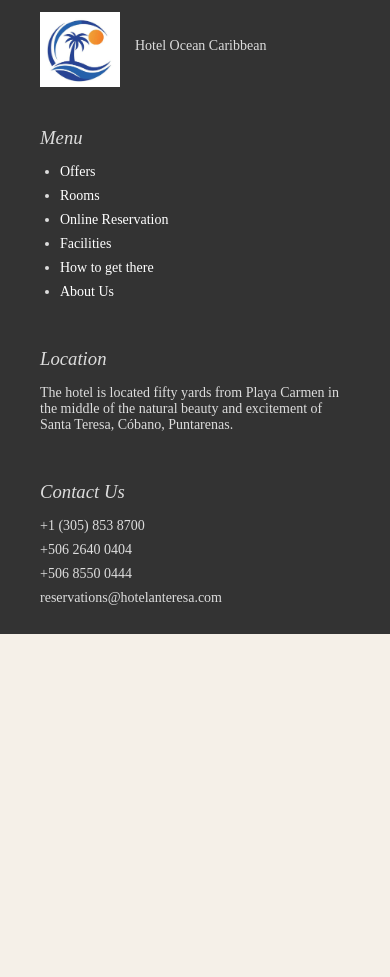
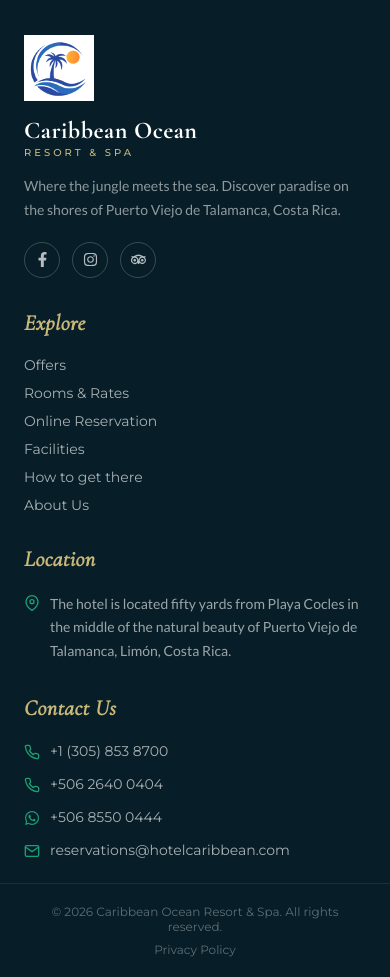
Before and after one commit to NixonAguero/CaribeanOcean_ClientFrontend, a React (Vite) app: page / in a window 390 px wide. Shown: the part 5680-6657 px from the top of the page. Before the commit the page ends 6314 px from the top, so only its background shows below. Built offline with nearby package versions, Linux system fonts and the light colour scheme.

Commit message:
Feat(ui): enhance footer desing

```diff
--- a/src/app/layout/Footer/Footer.css
+++ b/src/app/layout/Footer/Footer.css
@@ -1,79 +1,255 @@
-/* Mantener estilos existentes */
+/* ─── Footer ─────────────────────────────────────────── */
+
 .footer {
-  background-color: #333;
-  color: white;
-  padding: 20px 40px;
-  text-align: left;
+  position: relative;
+  background-color: #071E28; /* --co-night */
+  color: rgba(255, 255, 255, 0.75);
+  margin-top: auto;
   z-index: 9999;
-
-  /* Nuevo: siempre al final de la página */
-  margin-top: auto;
 }
 
+/* Decorative teal accent line at top */
+.footer-accent {
+  height: 3px;
+  background: linear-gradient(
+    90deg,
+    transparent 0%,
+    #1D9E75 20%,
+    #C9B878 50%,
+    #1D9E75 80%,
+    transparent 100%
+  );
+}
+
+/* ─── Container ──────────────────────────────────────── */
 .footer-container {
   display: grid;
-  grid-template-columns: repeat(4, 1fr);
-  gap: 40px;
+  grid-template-columns: 1.4fr 0.8fr 1fr 1fr;
+  gap: 48px;
+  max-width: 1200px;
+  margin: 0 auto;
+  padding: 60px 80px 40px;
 }
 
-.footer-section h3 {
-  margin-bottom: 15px;
+/* ─── Section headings ───────────────────────────────── */
+.footer-heading {
+  font-family: 'Cormorant Garamond', Georgia, serif;
+  font-size: 22px;
+  font-weight: 600;
   font-style: italic;
-  font-weight: 400;
-  color: #ddd;
+  color: #C9B878; /* --co-gold */
+  margin-bottom: 20px;
+  letter-spacing: 0.5px;
 }
 
-.footer-section p,
-.footer-section li {
-  font-size: 14px;
-  color: #ddd;
-  margin-bottom: 8px;
+/* ─── Brand column ───────────────────────────────────── */
+.footer-brand {
+  display: flex;
+  flex-direction: column;
+  gap: 16px;
 }
 
-.footer-section ul {
-  list-style: disc;
-  padding-left: 20px;
+.footer-logo-img {
+  width: 70px;
+  height: auto;
+  filter: brightness(1.1);
 }
 
-.logo-section {
+.footer-brand-text {
+  display: flex;
+  flex-direction: column;
+  line-height: 1.15;
+}
+
+.footer-brand-name {
+  font-family: 'Cormorant Garamond', Georgia, serif;
+  font-size: 24px;
+  font-weight: 700;
+  color: #ffffff;
+  letter-spacing: 0.5px;
+}
+
+.footer-brand-tagline {
+  font-family: 'Montserrat', sans-serif;
+  font-size: 10px;
+  font-weight: 500;
+  color: #C9B878;
+  letter-spacing: 3px;
+  text-transform: uppercase;
+  margin-top: 2px;
+}
+
+.footer-brand-desc {
+  font-family: 'Lato', sans-serif;
+  font-size: 14px;
+  line-height: 1.7;
+  color: rgba(255, 255, 255, 0.55);
+  max-width: 280px;
+}
+
+/* ─── Social icons ───────────────────────────────────── */
+.footer-social {
+  display: flex;
+  gap: 12px;
+  margin-top: 4px;
+}
+
+.footer-social-icon {
   display: flex;
   align-items: center;
-  gap: 15px;
+  justify-content: center;
+  width: 36px;
+  height: 36px;
+  border-radius: 50%;
+  border: 1px solid rgba(255, 255, 255, 0.2);
+  color: rgba(255, 255, 255, 0.7);
+  font-size: 15px;
+  text-decoration: none;
+  transition: all 0.3s ease;
 }
 
-.logo-box {
-  width: 50px;
-  height: 50px;
-  background-color: #ccc;
+.footer-social-icon:hover {
+  background: #1D9E75;
+  border-color: #1D9E75;
+  color: #ffffff;
+  transform: translateY(-3px);
+  box-shadow: 0 4px 12px rgba(29, 158, 117, 0.4);
 }
 
-.footer a {
-  color: white;
-  text-decoration: none;
+/* ─── Quick links ────────────────────────────────────── */
+.footer-links {
+  list-style: none;
+  padding: 0;
+  margin: 0;
+  display: flex;
+  flex-direction: column;
+  gap: 10px;
 }
 
-.footer a:hover {
-  color: #76d66d;
+.footer-links li a {
+  font-family: 'Montserrat', sans-serif;
+  font-size: 14px;
+  font-weight: 400;
+  color: rgba(255, 255, 255, 0.65);
+  text-decoration: none;
+  transition: color 0.25s ease, padding-left 0.25s ease;
+  display: inline-block;
 }
 
-/* Responsive */
-@media (max-width: 900px) {
+.footer-links li a:hover {
+  color: #1D9E75;
+  padding-left: 6px;
+}
+
+/* ─── Location ───────────────────────────────────────── */
+.footer-location {
+  display: flex;
+  gap: 10px;
+  align-items: flex-start;
+}
+
+.footer-location p {
+  font-family: 'Lato', sans-serif;
+  font-size: 14px;
+  line-height: 1.7;
+  color: rgba(255, 255, 255, 0.6);
+  margin: 0;
+}
+
+.footer-icon {
+  color: #1D9E75;
+  font-size: 16px;
+  flex-shrink: 0;
+  margin-top: 3px;
+}
+
+/* ─── Contact list ───────────────────────────────────── */
+.footer-contact {
+  list-style: none;
+  padding: 0;
+  margin: 0;
+  display: flex;
+  flex-direction: column;
+  gap: 14px;
+}
+
+.footer-contact li {
+  display: flex;
+  align-items: center;
+  gap: 10px;
+  font-family: 'Montserrat', sans-serif;
+  font-size: 14px;
+  color: rgba(255, 255, 255, 0.65);
+}
+
+.footer-contact li a {
+  color: rgba(255, 255, 255, 0.65);
+  text-decoration: none;
+  transition: color 0.25s ease;
+}
+
+.footer-contact li a:hover {
+  color: #1D9E75;
+}
+
+/* ─── Bottom bar ─────────────────────────────────────── */
+.footer-bottom {
+  display: flex;
+  justify-content: space-between;
+  align-items: center;
+  max-width: 1200px;
+  margin: 0 auto;
+  padding: 20px 80px;
+  border-top: 1px solid rgba(255, 255, 255, 0.08);
+}
+
+.footer-bottom p {
+  font-family: 'Montserrat', sans-serif;
+  font-size: 12px;
+  color: rgba(255, 255, 255, 0.35);
+  margin: 0;
+}
+
+.footer-privacy {
+  font-family: 'Montserrat', sans-serif;
+  font-size: 12px;
+  color: rgba(255, 255, 255, 0.35);
+  text-decoration: none;
+  transition: color 0.25s ease;
+}
+
+.footer-privacy:hover {
+  color: rgba(255, 255, 255, 0.7);
+}
+
+/* ─── Responsive ─────────────────────────────────────── */
+@media (max-width: 1024px) {
   .footer-container {
     grid-template-columns: 1fr 1fr;
+    padding: 48px 40px 32px;
+    gap: 40px;
+  }
+
+  .footer-bottom {
+    padding: 20px 40px;
   }
 }
 
-@media (max-width: 500px) {
+@media (max-width: 600px) {
   .footer-container {
     grid-template-columns: 1fr;
+    padding: 40px 24px 24px;
+    gap: 32px;
+  }
+
+  .footer-bottom {
+    flex-direction: column;
+    gap: 8px;
+    text-align: center;
+    padding: 20px 24px;
+  }
+
+  .footer-brand-desc {
+    max-width: 100%;
   }
 }
-
-.logo-img {
-  width: 80px;
-  height: auto;
-}
-
-/* --- Nota importante --- */
-/* Para que margin-top: auto funcione, asegúrate que tu contenedor principal tenga:
-   display: flex; flex-direction: column; min-height: 100vh; */
--- a/src/app/layout/Footer/Footer.tsx
+++ b/src/app/layout/Footer/Footer.tsx
@@ -1,24 +1,43 @@
 import React from "react";
 import { Link } from "react-router-dom";
 import "./Footer.css";
-import logo from "../../../assets/footer/Logo.png";
+import logo from "../../../assets/footer/logo.png";
+import { FiPhone, FiMail, FiMapPin } from "react-icons/fi";
+import { FaWhatsapp, FaFacebookF, FaInstagram, FaTripadvisor } from "react-icons/fa";
 
 export const Footer: React.FC = () => {
   return (
     <footer className="footer" id="footer">
+
+      {/* Decorative top border */}
+      <div className="footer-accent" />
+
       <div className="footer-container">
-        {/* Logo + nombre */}
-        <div className="footer-section logo-section">
-          <img src={logo} alt="Hotel Ocean Caribbean" className="logo-img" />
-          <p>Hotel Ocean Caribbean</p>
+
+        {/* Column 1: Logo + Brand */}
+        <div className="footer-section footer-brand">
+          <img src={logo} alt="Caribbean Ocean Resort & Spa logo" className="footer-logo-img" />
+          <div className="footer-brand-text">
+            <span className="footer-brand-name">Caribbean Ocean</span>
+            <span className="footer-brand-tagline">Resort & Spa</span>
+          </div>
+          <p className="footer-brand-desc">
+            Where the jungle meets the sea. Discover paradise on the shores of
+            Puerto Viejo de Talamanca, Costa Rica.
+          </p>
+          <div className="footer-social">
+            <a href="#" aria-label="Facebook" className="footer-social-icon"><FaFacebookF /></a>
+            <a href="#" aria-label="Instagram" className="footer-social-icon"><FaInstagram /></a>
+            <a href="#" aria-label="TripAdvisor" className="footer-social-icon"><FaTripadvisor /></a>
+          </div>
         </div>
 
-        {/* Menú */}
+        {/* Column 2: Quick Links */}
         <div className="footer-section">
-          <h3>Menu</h3>
-          <ul>
+          <h3 className="footer-heading">Explore</h3>
+          <ul className="footer-links">
             <li><Link to="/offers">Offers</Link></li>
-            <li><Link to="/rooms">Rooms</Link></li>
+            <li><Link to="/rooms">Rooms & Rates</Link></li>
             <li><Link to="/booking">Online Reservation</Link></li>
             <li><Link to="/#facilities">Facilities</Link></li>
             <li><Link to="/#location">How to get there</Link></li>
@@ -26,25 +45,51 @@ export const Footer: React.FC = () => {
           </ul>
         </div>
 
-        {/* Location */}
+        {/* Column 3: Location */}
         <div className="footer-section">
-          <h3>Location</h3>
-          <p>
-            The hotel is located fifty yards from Playa Carmen in the middle
-            of the natural beauty and excitement of Santa Teresa, Cóbano,
-            Puntarenas.
-          </p>
+          <h3 className="footer-heading">Location</h3>
+          <div className="footer-location">
+            <FiMapPin className="footer-icon" />
+            <p>
+              The hotel is located fifty yards from Playa Cocles in the middle
+              of the natural beauty of Puerto Viejo de Talamanca, Limón, Costa Rica.
+            </p>
+          </div>
         </div>
 
-        {/* Contact */}
+        {/* Column 4: Contact */}
         <div className="footer-section">
-          <h3>Contact Us</h3>
-          <p>+1 (305) 853 8700</p>
-          <p>+506 2640 0404</p>
-          <p>+506 8550 0444</p>
-          <p>reservations@hotelanteresa.com</p>
+          <h3 className="footer-heading">Contact Us</h3>
+          <ul className="footer-contact">
+            <li>
+              <FiPhone className="footer-icon" />
+              <span>+1 (305) 853 8700</span>
+            </li>
+            <li>
+              <FiPhone className="footer-icon" />
+              <span>+506 2640 0404</span>
+            </li>
+            <li>
+              <FaWhatsapp className="footer-icon" />
+              <span>+506 8550 0444</span>
+            </li>
+            <li>
+              <FiMail className="footer-icon" />
+              <a href="mailto:reservations@hotelcaribbean.com">
+                reservations@hotelcaribbean.com
+              </a>
+            </li>
+          </ul>
         </div>
+
       </div>
+
+      {/* Bottom bar */}
+      <div className="footer-bottom">
+        <p>&copy; {new Date().getFullYear()} Caribbean Ocean Resort & Spa. All rights reserved.</p>
+        <a href="#" className="footer-privacy">Privacy Policy</a>
+      </div>
+
     </footer>
   );
 };
```
